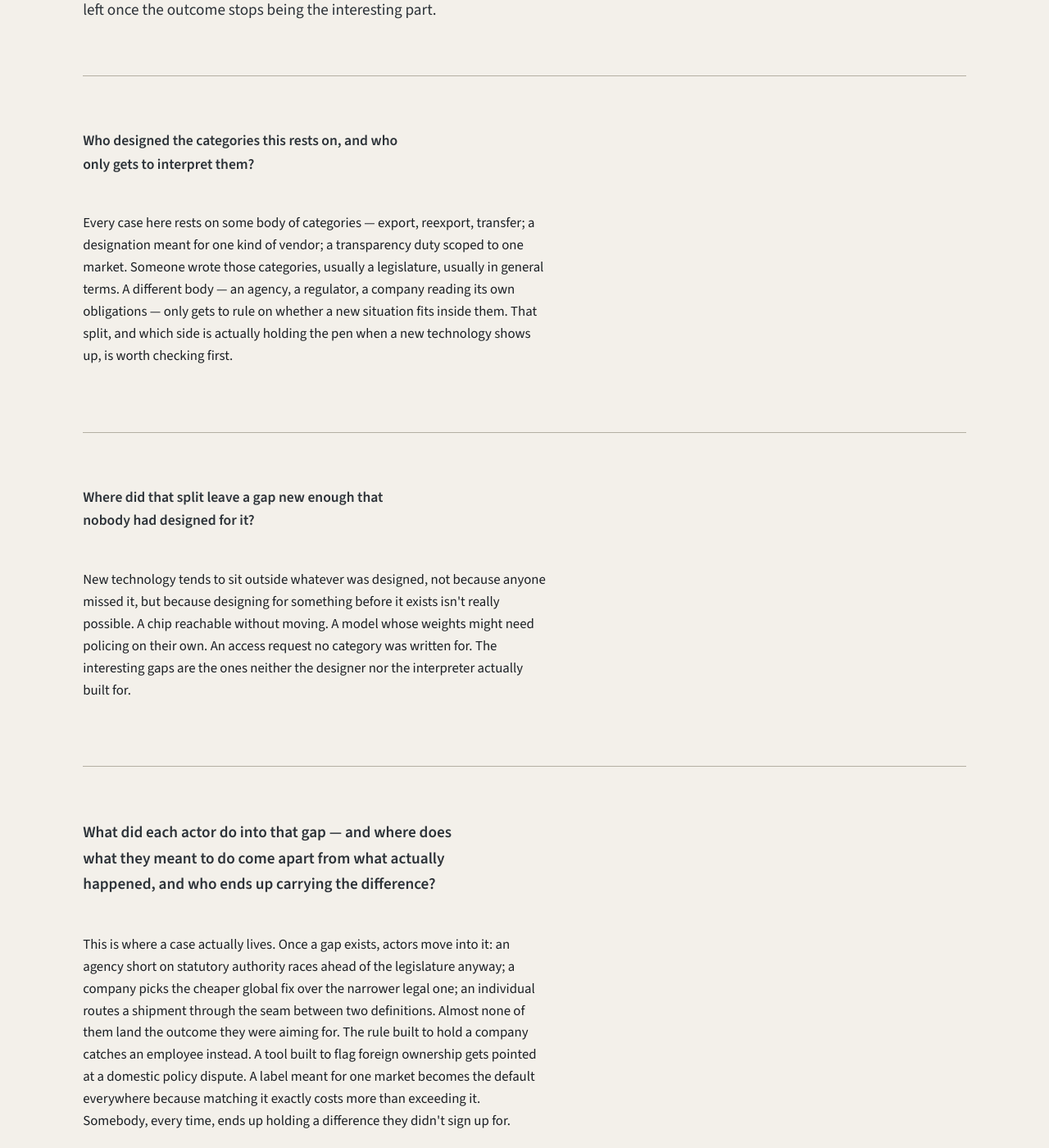
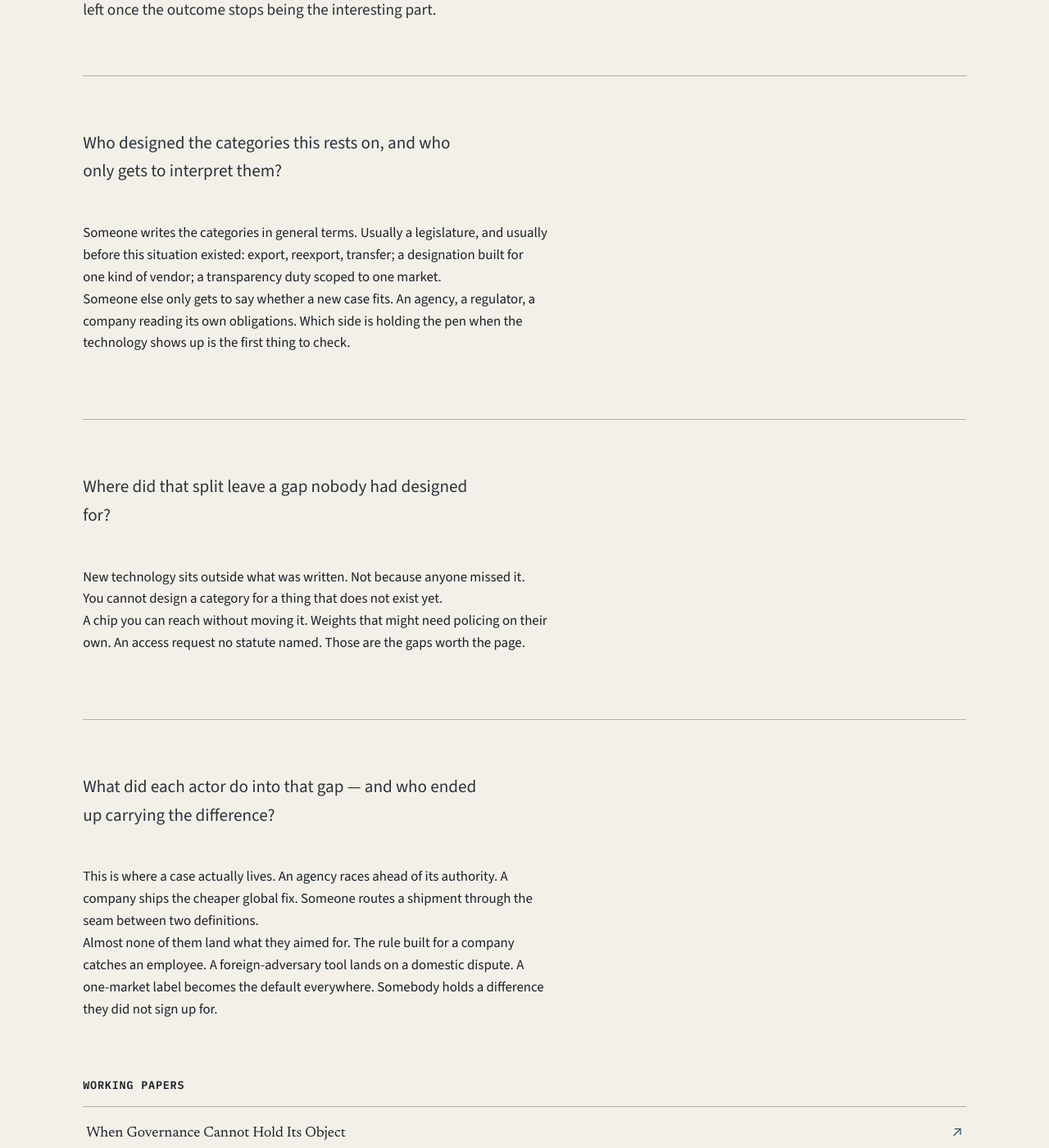
Before and after one commit to GaeunLim01/regulatory-order, a Jekyll site: the page built from index.html, in a window 1280 px wide and 1400 px high, scrolled down 1514 px. Shown: the whole window at 82% size. Built offline with Jekyll 4.4.1, drawn with Linux system fonts in a browser that asks for light colours.

Commit message:
Add files via upload

```diff
--- a/index.html
+++ b/index.html
@@ -81,23 +81,26 @@ description: How export-control and national-security rules try to hold a new te
       <p class="cov-standfirst">Most accounts of a case stop at the outcome — a ban, a ruling, a seizure. Reading past that leaves a few questions standing, whatever the case. Not stages of a shared model, just what's left once the outcome stops being the interesting part.</p>
 
       <div class="lens-section">
-        <p class="lens-dek" style="font-size:1.1rem; font-weight:600;">Who designed the categories this rests on, and who only gets to interpret them?</p>
+        <p class="lens-dek">Who designed the categories this rests on, and who only gets to interpret them?</p>
         <div class="lens-body">
-          <p>Every case here rests on some body of categories — export, reexport, transfer; a designation meant for one kind of vendor; a transparency duty scoped to one market. Someone wrote those categories, usually a legislature, usually in general terms. A different body — an agency, a regulator, a company reading its own obligations — only gets to rule on whether a new situation fits inside them. That split, and which side is actually holding the pen when a new technology shows up, is worth checking first.</p>
+          <p>Someone writes the categories in general terms. Usually a legislature, and usually before this situation existed: export, reexport, transfer; a designation built for one kind of vendor; a transparency duty scoped to one market.</p>
+          <p>Someone else only gets to say whether a new case fits. An agency, a regulator, a company reading its own obligations. Which side is holding the pen when the technology shows up is the first thing to check.</p>
         </div>
       </div>
 
       <div class="lens-section">
-        <p class="lens-dek" style="font-size:1.1rem; font-weight:600;">Where did that split leave a gap new enough that nobody had designed for it?</p>
+        <p class="lens-dek">Where did that split leave a gap nobody had designed for?</p>
         <div class="lens-body">
-          <p>New technology tends to sit outside whatever was designed, not because anyone missed it, but because designing for something before it exists isn't really possible. A chip reachable without moving. A model whose weights might need policing on their own. An access request no category was written for. The interesting gaps are the ones neither the designer nor the interpreter actually built for.</p>
+          <p>New technology sits outside what was written. Not because anyone missed it. You cannot design a category for a thing that does not exist yet.</p>
+          <p>A chip you can reach without moving it. Weights that might need policing on their own. An access request no statute named. Those are the gaps worth the page.</p>
         </div>
       </div>
 
       <div class="lens-section">
-        <p class="lens-dek" style="font-size:1.2rem; font-weight:700;">What did each actor do into that gap — and where does what they meant to do come apart from what actually happened, and who ends up carrying the difference?</p>
+        <p class="lens-dek">What did each actor do into that gap — and who ended up carrying the difference?</p>
         <div class="lens-body">
-          <p>This is where a case actually lives. Once a gap exists, actors move into it: an agency short on statutory authority races ahead of the legislature anyway; a company picks the cheaper global fix over the narrower legal one; an individual routes a shipment through the seam between two definitions. Almost none of them land the outcome they were aiming for. The rule built to hold a company catches an employee instead. A tool built to flag foreign ownership gets pointed at a domestic policy dispute. A label meant for one market becomes the default everywhere because matching it exactly costs more than exceeding it. Somebody, every time, ends up holding a difference they didn't sign up for.</p>
+          <p>This is where a case actually lives. An agency races ahead of its authority. A company ships the cheaper global fix. Someone routes a shipment through the seam between two definitions.</p>
+          <p>Almost none of them land what they aimed for. The rule built for a company catches an employee. A foreign-adversary tool lands on a domestic dispute. A one-market label becomes the default everywhere. Somebody holds a difference they did not sign up for.</p>
         </div>
       </div>
     </div>
```
